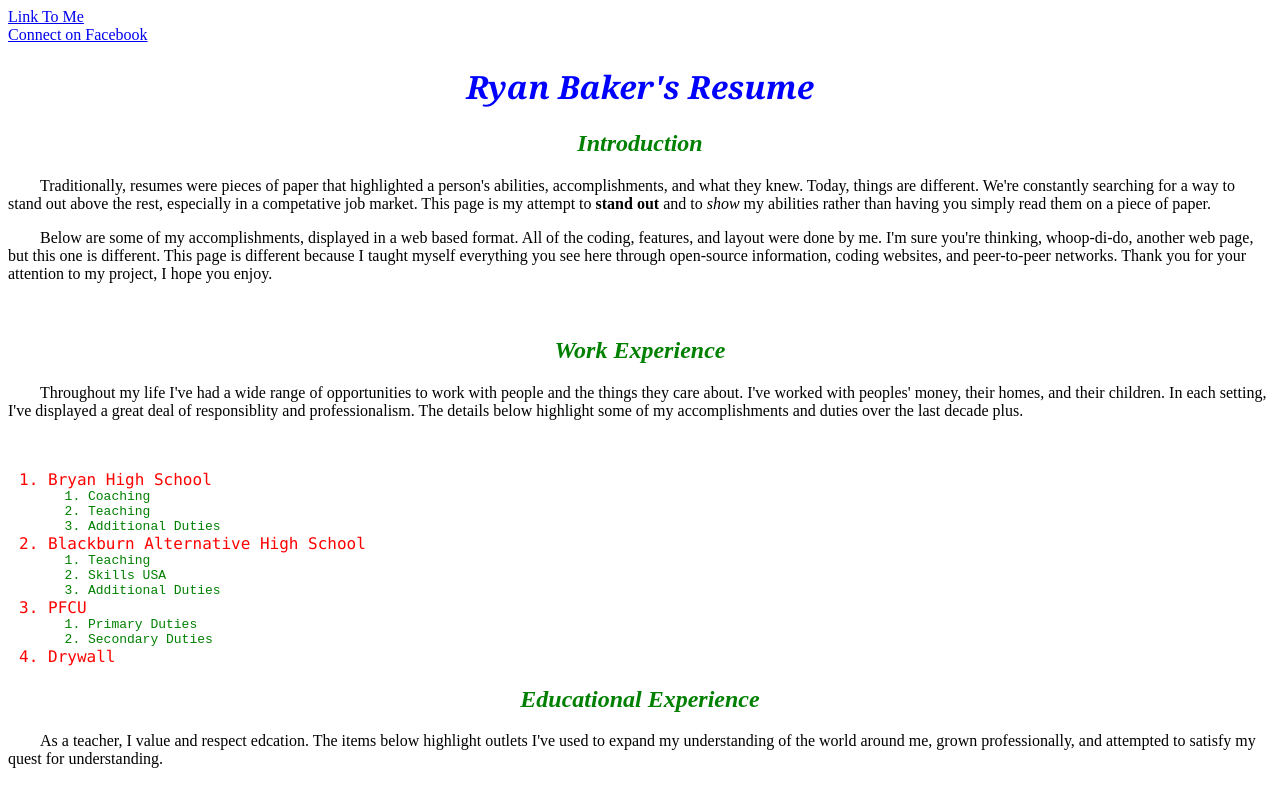
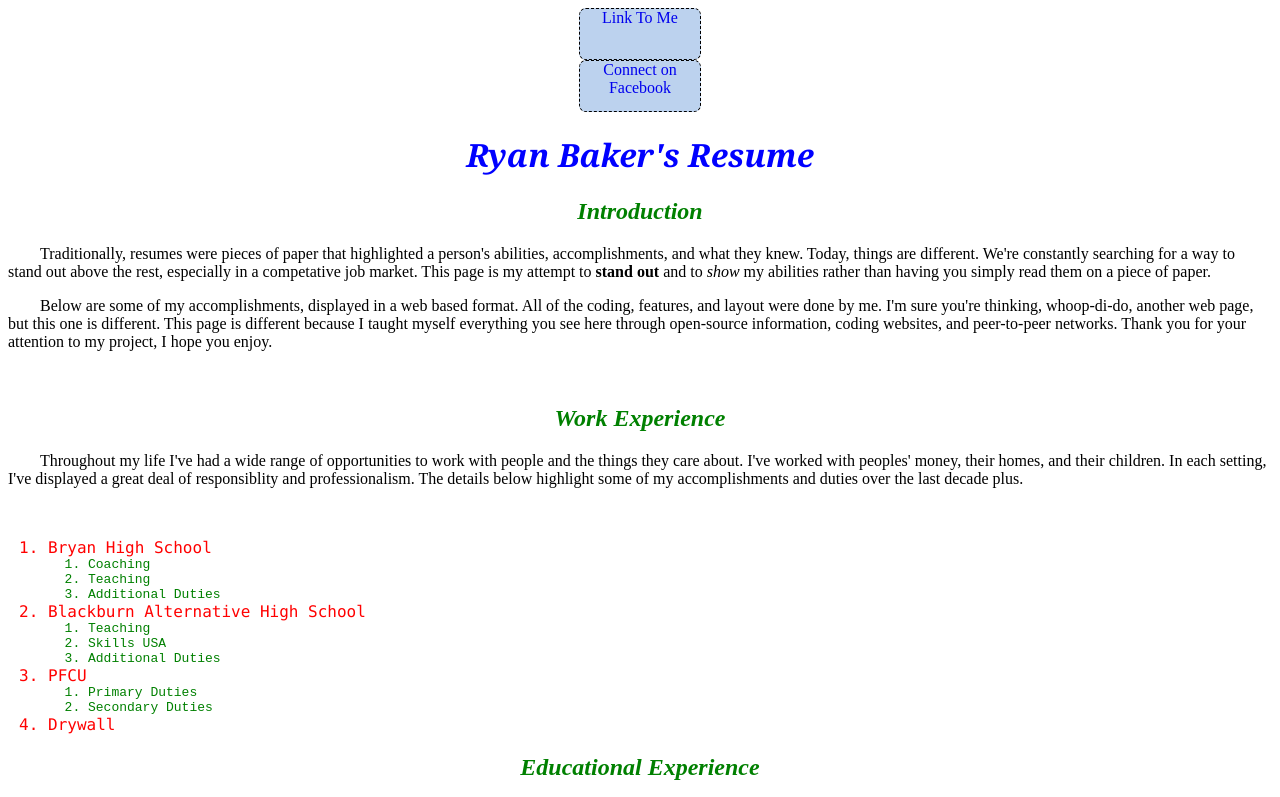
Before and after one commit to codecuddy/first-project, a plain HTML site: page index.html in a window 1280 px wide. Shown: the top 797 px of the page. Drawn offline with Linux system fonts and the light colour scheme.

Commit message:
Hid Nesting, Simply Form

```diff
--- a/style.css
+++ b/style.css
@@ -35,8 +35,27 @@
 */
 /*Cool Pic for behind name...won't show yet http://www-tc.pbs.org/wgbh/nova/next/wp-content/uploads/2016/04/cosmic-dark-ages.jpg*/
 
+a {text-decoration: none;
+}
 
+.center-button{
+height: 50px;
+width: 120px;
+border-color: #6495ed;
+background-color: #bcd2ee;
+border-style: 2px solid black;
+border-radius: 7px;
+margin: auto;
+text-align: center;
+border: 1px dashed black;
+}
 
+#header {font-family: serif;
+color: green;
+font-style: italic;
+	text-align: center;}
+
+/*
 div div {
 height: 50px;
 width: 120px;
@@ -47,12 +66,14 @@ border-radius: 5px;
 margin: auto;
 text-align: center;
 }
+*/
 
+/*
 div div a {
 text-decoration: none;
 color: red;
 font-family: times;
-	}
+	} */
 
 h1 {color: blue;
 	text-align: center;
@@ -61,10 +82,11 @@ h1 {color: blue;
 	text-shadow: none;
 }
 
+/*
 h2 {color: green;
 text-align: center;
 font-family: serif;
-font-style: italic;}
+font-style: italic;}*/
 
 p {text-indent: 2em;
 font-family: serif;
```
